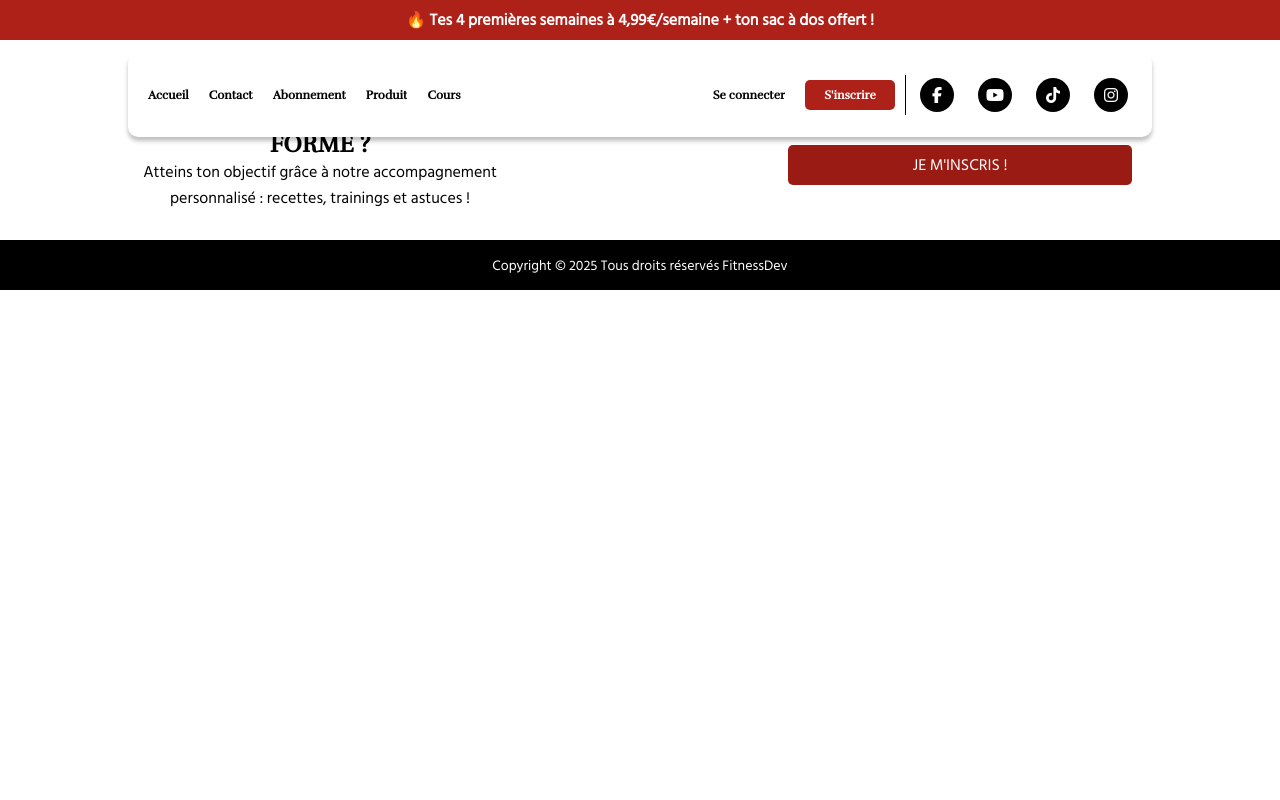
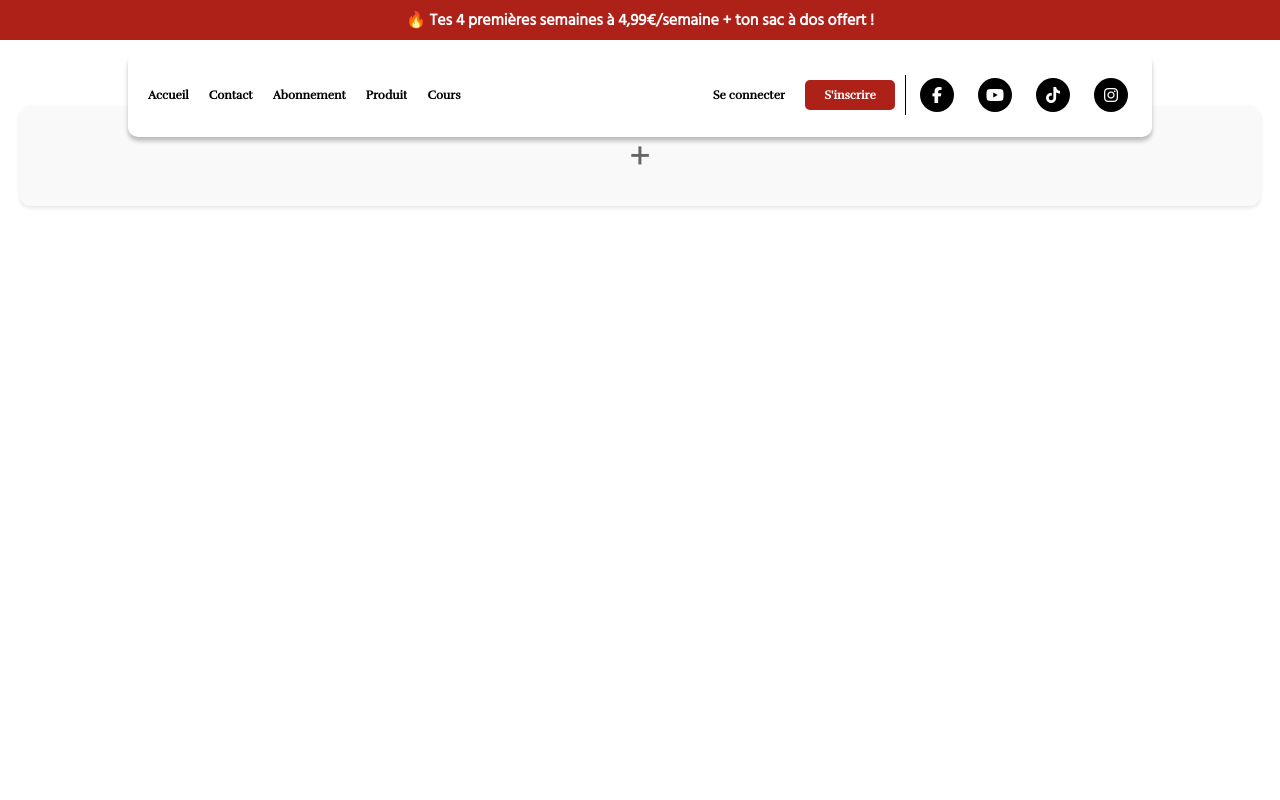
Before and after one commit to MelvinAssi/FitnessDev, a React (Vite) app in the folder my-app-react/: page /panier in a window 1280 px wide. Shown: the top 800 px of the page. Built offline with nearby package versions, Linux system fonts and the light colour scheme; a web font is replaced by a local one.

Commit message:
save my latest coding

```diff
--- a/my-app-react/src/pages/Panier/Panier.jsx
+++ b/my-app-react/src/pages/Panier/Panier.jsx
@@ -0,0 +1,198 @@
+import React, { useContext, useEffect } from 'react';
+import { useNavigate } from 'react-router-dom';
+import styled from 'styled-components';
+import { CartContext } from '../Produit/Produit.jsx';
+
+// Styled components for Panier page
+const PanierContainer = styled.div`
+  background-color: #ffffff;
+  padding: 20px;
+  min-height: 100vh;
+  display: flex;
+  flex-direction: column;
+  gap: 20px;
+`;
+
+const CartItem = styled.div`
+  display: flex;
+  align-items: center;
+  padding: 15px;
+  background-color: #f9f9f9;
+  border-radius: 10px;
+  box-shadow: 0 2px 4px rgba(0, 0, 0, 0.1);
+`;
+
+const ItemImage = styled.img`
+  width: 80px;
+  height: 80px;
+  object-fit: cover;
+  border-radius: 8px;
+  margin-right: 15px;
+`;
+
+const ItemDetails = styled.div`
+  flex: 1;
+  display: flex;
+  flex-direction: column;
+  gap: 5px;
+`;
+
+const ItemTitle = styled.h3`
+  font-size: 18px;
+  font-weight: 600;
+  color: #333;
+  margin: 0;
+`;
+
+const ItemDescription = styled.p`
+  font-size: 14px;
+  color: #666;
+  margin: 0;
+  line-height: 1.4;
+`;
+
+const DecorativeBar = styled.div`
+  width: 50px;
+  height: 8px;
+  background-color: #d3d3d3;
+  border-radius: 4px;
+  margin-top: 5px;
+`;
+
+const QuantityContainer = styled.div`
+  display: flex;
+  align-items: center;
+  border: 1px solid #ccc;
+  border-radius: 8px;
+  overflow: hidden;
+`;
+
+const QuantityButton = styled.button`
+  padding: 5px 10px;
+  background-color: #f0f0f0;
+  color: #333;
+  border: none;
+  cursor: pointer;
+  font-size: 16px;
+  &:hover {
+    background-color: #e0e0e0;
+  }
+`;
+
+const QuantityText = styled.span`
+  padding: 5px 15px;
+  color: #333;
+  font-size: 16px;
+  border-left: 1px solid #ccc;
+  border-right: 1px solid #ccc;
+`;
+
+const EmptyBlock = styled.div`
+  display: flex;
+  justify-content: center;
+  align-items: center;
+  height: 100px;
+  background-color: #f9f9f9;
+  border-radius: 10px;
+  box-shadow: 0 2px 4px rgba(0, 0, 0, 0.1);
+  cursor: pointer;
+`;
+
+const AddIcon = styled.div`
+  font-size: 40px;
+  color: #666;
+`;
+
+const Panier = () => {
+  const { cartItems, addToCart } = useContext(CartContext) || { cartItems: [], addToCart: () => {} };
+  const navigate = useNavigate();
+
+  // Debugging
+  useEffect(() => {
+    console.log('Panier - Cart Items:', cartItems);
+  }, [cartItems]);
+
+  const handleQuantityChange = (itemId, newQuantity) => {
+    if (newQuantity < 1) return; // Prevent quantity from going below 1
+
+    // Update the cart item quantity
+    const updatedItems = cartItems.map((item) =>
+      item.id === itemId ? { ...item, quantity: newQuantity } : item
+    );
+    addToCart(updatedItems);
+  };
+
+  const handleAddMoreItems = () => {
+    navigate('/'); // Redirect to Produit page
+  };
+
+  // Ensure cartItems is an array
+  if (!Array.isArray(cartItems)) {
+    console.error('cartItems is not an array:', cartItems);
+    return (
+      <PanierContainer>
+        <p style={{ textAlign: 'center', color: '#666' }}>
+          Une erreur s'est produite. Veuillez réessayer.
+        </p>
+        <EmptyBlock onClick={handleAddMoreItems}>
+          <AddIcon>+</AddIcon>
+        </EmptyBlock>
+      </PanierContainer>
+    );
+  }
+
+  return (
+    <PanierContainer>
+      {cartItems.length === 0 ? (
+        <p style={{ textAlign: 'center', color: '#666' }}>Votre panier est vide.</p>
+      ) : (
+        cartItems.map((item) => {
+          if (!item || !item.id || !item.name || !item.image) {
+            console.warn('Invalid cart item:', item);
+            return null;
+          }
+          return (
+            <CartItem key={item.id}>
+              <ItemImage src={item.image} alt={item.name} onError={(e) => {
+                console.error('Failed to load image:', item.image);
+                e.target.style.display = 'none'; // Hide broken image
+              }} />
+              <ItemDetails>
+                <ItemTitle>{item.name}</ItemTitle>
+                <ItemDescription>
+                  {item.name === "Leggings de femme - Black" &&
+                    "Notre collection Tech revient à l'essentiel, avec une coupe décontractée et un style décoratif et contrasté."}
+                  {item.name === "Gilet zippé Code - Noir" &&
+                    "Notre shaker pour compléments alimentaires vous aide à rester hydraté tout au long de la journée, et la boule de mélange a été conçue pour vous offrir un shake lisse quel que soit le complément que vous mélangez."}
+                  {item.name === "Pull à capuche Strike - Bleu marine" &&
+                    "Nos manchons de compression en néoprène peuvent aider à réduire les tensions, les douleurs et l'inconfort au niveau du genou sans limiter l'amplitude de vos mouvements."}
+                  {item.name === "Coupe de compression Apex - Rouge" &&
+                    "Nos manchons de compression en néoprène peuvent aider à réduire les tensions, les douleurs et l'inconfort au niveau du genou sans limiter l'amplitude de vos mouvements."}
+                </ItemDescription>
+                <DecorativeBar />
+              </ItemDetails>
+              <QuantityContainer>
+                <QuantityButton
+                  onClick={() => handleQuantityChange(item.id, (item.quantity || 1) - 1)}
+                >
+                  -
+                </QuantityButton>
+                <QuantityText>{item.quantity || 1}</QuantityText>
+                <QuantityButton
+                  onClick={() => handleQuantityChange(item.id, (item.quantity || 1) + 1)}
+                >
+                  +
+                </QuantityButton>
+              </QuantityContainer>
+            </CartItem>
+          );
+        })
+      )}
+      <EmptyBlock onClick={handleAddMoreItems}>
+        <AddIcon>+</AddIcon>
+      </EmptyBlock>
+    </PanierContainer>
+  );
+};
+
+export default Panier;
--- a/my-app-react/src/pages/Produit/Produit.jsx
+++ b/my-app-react/src/pages/Produit/Produit.jsx
@@ -1,4 +1,5 @@
-import React, { useState } from 'react';
+import React, { useState, useContext, createContext } from 'react';
+import { useNavigate } from 'react-router-dom';
 import styled from 'styled-components';
 
 // Import images from the asset folder
@@ -6,6 +7,16 @@ import fitness from "../../assets/images/fitness.webp";
 import blue_hoodie from "../../assets/images/blue_hoodie.png";
 import cut_offs from "../../assets/images/cut_offs.jpg";
 import leggings_black from "../../assets/images/leggings_black.webp";
+
+// Create Cart Context
+export const CartContext = createContext();
+
+const products = [
+  { id: 1, name: "Leggings de femme - Black", price: 5.99, image: leggings_black },
+  { id: 2, name: "Gilet zippé Code - Noir", price: 9.99, image: fitness },
+  { id: 3, name: "Pull à capuche Strike - Bleu marine", price: 24.99, image: blue_hoodie },
+  { id: 4, name: "Coupe de compression Apex - Rouge", price: 9.99, image: cut_offs },
+];
 
 // Styled components
 const MainContainer = styled.main`
@@ -33,6 +44,8 @@ const ProductCard = styled.div`
   ::-webkit-scrollbar {
     display: none;
   }
+  scrollbar-width: none;
+  -ms-overflow-style: none;
 `;
 
 const StyledImg = styled.img`
@@ -91,35 +104,36 @@ const AddToCartButton = styled.button`
   padding: 4px 12px;
   background-color: #2563eb;
   color: #ffffff;
-  border-radius: 4px; /* */
+  border-radius: 4px;
   border: none;
   cursor: pointer;
-  transition: background-color 0.3s ease; /* Equivalent to transition */
+  transition: background-color 0.3s ease;
   &:hover {
-    background-color: #1d4ed8; /* Equivalent to hover:bg-blue-700 */
+    background-color: #1d4ed8;
   }
 `;
 
-const products = [
-  { id: 1, name: "Leggings de femme - Black", price: 14.99, image: leggings_black },
-  { id: 2, name: "Vest - Black", price: 14.99, image: fitness },
-  { id: 3, name: "Leggings de femme - Black", price: 14.99, image: blue_hoodie },
-  { id: 4, name: "Leggings de femme - Black", price: 14.99, image: cut_offs },
-];
-
-const ProductItem = ({ name, price, image }) => {
+const ProductItem = ({ name, price: basePrice, image, id }) => {
   const [quantity, setQuantity] = useState(1);
+  const [currentPrice, setCurrentPrice] = useState(basePrice);
+  const navigate = useNavigate();
+  const { addToCart } = useContext(CartContext);
 
   const handleAddToCart = () => {
-    alert(`${name} (x${quantity}) added to cart!`);
+    addToCart({ id, name, price: currentPrice, image, quantity });
+    navigate('/panier');
   };
 
   const decreaseQuantity = () => {
-    if (quantity > 1) setQuantity(quantity - 1);
+    if (quantity > 1) {
+      setQuantity(quantity - 1);
+      setCurrentPrice(currentPrice / 2);
+    }
   };
 
   const increaseQuantity = () => {
     setQuantity(quantity + 1);
+    setCurrentPrice(currentPrice * 2);
   };
 
   return (
@@ -127,7 +141,7 @@ const ProductItem = ({ name, price, image }) => {
       <StyledImg src={image} alt={name} />
       <ContentWrapper>
         <ProductName>{name}</ProductName>
-        <ProductPrice>€{price.toFixed(2)}</ProductPrice>
+        <ProductPrice>€{currentPrice.toFixed(2)}</ProductPrice>
         <ButtonContainer>
           <QuantityContainer>
             <QuantityButton onClick={decreaseQuantity}>-</QuantityButton>
@@ -142,12 +156,37 @@ const ProductItem = ({ name, price, image }) => {
 };
 
 const Produit = () => {
+  const [cartItems, setCartItems] = useState([]);
+
+  const addToCart = (item) => {
+    if (Array.isArray(item)) {
+      setCartItems(item); // Update the entire cartItems array (used by Panier.jsx)
+    } else {
+      // Check if the item already exists in the cart
+      const existingItemIndex = cartItems.findIndex((cartItem) => cartItem.id === item.id);
+      if (existingItemIndex !== -1) {
+        // Update quantity if item exists
+        const updatedItems = [...cartItems];
+        updatedItems[existingItemIndex] = {
+          ...updatedItems[existingItemIndex],
+          quantity: updatedItems[existingItemIndex].quantity + item.quantity,
+        };
+        setCartItems(updatedItems);
+      } else {
+        // Add new item to cart
+        setCartItems([...cartItems, item]);
+      }
+    }
+  }
+
   return (
+    <CartContext.Provider value={{ cartItems, addToCart }}>
       <MainContainer>
         <GridContainer>
           {products.map(product => (
             <ProductItem
               key={product.id}
+              id={product.id}
               name={product.name}
               price={product.price}
               image={product.image}
@@ -155,6 +194,7 @@ const Produit = () => {
           ))}
         </GridContainer>
       </MainContainer>
+    </CartContext.Provider>
   );
 };
 
--- a/my-app-react/src/routes.jsx
+++ b/my-app-react/src/routes.jsx
@@ -5,6 +5,7 @@ import LoginPage from './pages/LoginPage/LoginPage.jsx';
 import SignUpPage from './pages/SignUpPage/SignUpPage.jsx';
 import SubscriptionPage from './pages/SubscriptionPage/SubscriptionPage.jsx';
 import Produit from './pages/Produit/Produit.jsx';
+import Panier from './pages/Panier/Panier.jsx';
 
 const AppRoutes = () => {
   return (
@@ -15,6 +16,7 @@ const AppRoutes = () => {
       <Route path="/signup" element={<SignUpPage />} />
       <Route path="/produit" element={<Produit />} />
       <Route path="/subscription" element ={<SubscriptionPage />} />
+      <Route path="/panier" element ={<Panier />} />
     </Routes>
   );
 };
```
Lines whose indentation alone changed are shown as unchanged.
